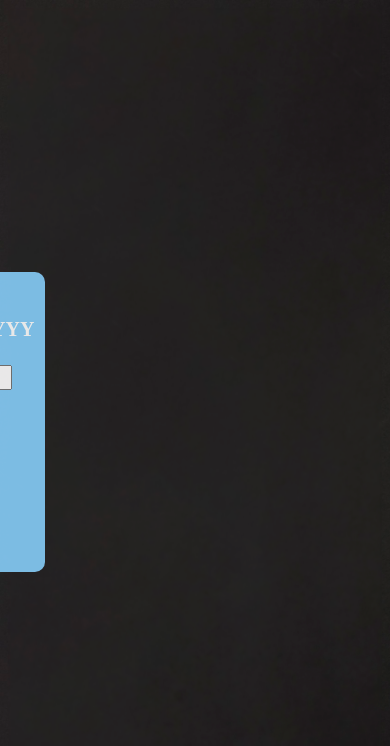
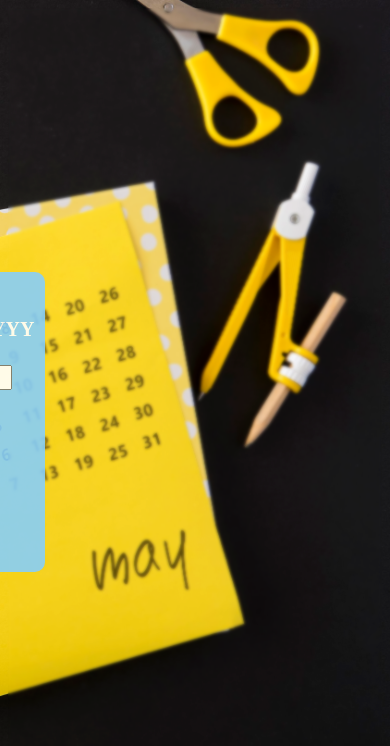
Before and after one commit to nagaganesh15/Day-Calculator, a plain HTML site: page index.html in a window 390 px wide. Drawn offline with Linux system fonts and the light colour scheme.

Commit message:
Update index.html

```diff
--- a/index.html
+++ b/index.html
@@ -41,6 +41,11 @@ body {
 	#ma{
 		color:white;
 	}
+	@media only screen and (max-width: 600px) {
+      body {
+        background-position: right;
+      }
+    }
 </style>
 </head>
 <body>
```
